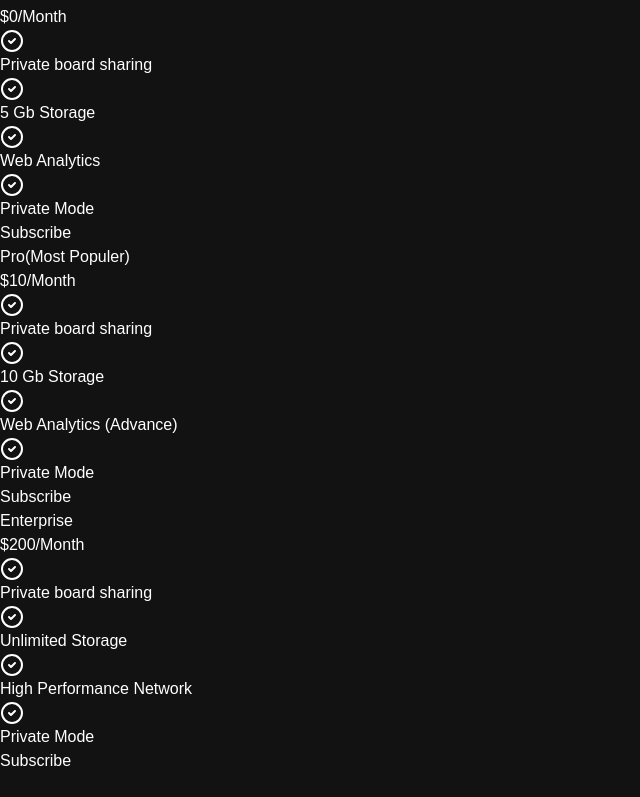
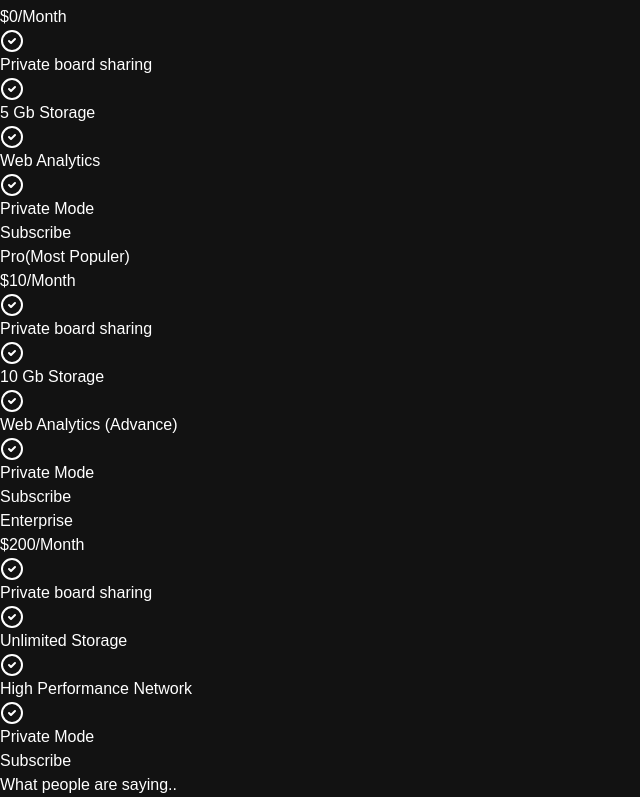
Before and after one commit to hasharas/vertual-land-page, a React (Vite) app: page / in a window 1280 px wide. Shown: the part 3162-3959 px from the top of the page, without its empty margins (0-640 px from the left). Before the commit the page ends 3935 px from the top, so only its background shows below. Built offline with nearby package versions, Linux system fonts and the light colour scheme.

Commit message:
Strat:testing mornial section start and style

```diff
--- a/src/App.jsx
+++ b/src/App.jsx
@@ -4,6 +4,7 @@ import Hero from './component/Hero';
 import Feature from './component/Feature';
 import WorkFlor from './component/WorkFlor';
 import Pricing from './component/Pricing';
+import TestingMonials from './component/TestingMonials';
 
 const App = () => {
   return (
@@ -14,6 +15,7 @@ const App = () => {
         <Feature />
         <WorkFlor />
         <Pricing />
+        <TestingMonials />
       </div>
     </>
   );
--- /dev/null
+++ b/src/component/TestingMonials.jsx
@@ -0,0 +1,23 @@
+import React from 'react';
+import { testimonials } from '../constants/index'
+
+const TestingMonials = () => {
+      return (
+            <div className='mt-20 tracking-wide'>
+                  <h2 className='text-3xl sm:text-5xl lg:text-6xl text-center my-10 lg:my-20'>
+                        What people are saying..
+                  </h2>
+                  <div className="flex flex-wrap justify-center">
+                        {testimonials.map((testingmonial, index) => (
+                              <div key={index} className='w-full sm:w-1/2 lg:w-1/3 px-4 py-2'>
+                                    <div className='bg-neutral rounded-md p-6 text-md border border-neutral-50'></div>
+                              </div>
+                        ))
+
+                        }
+                  </div>
+            </div>
+      );
+}
+
+export default TestingMonials;
```
